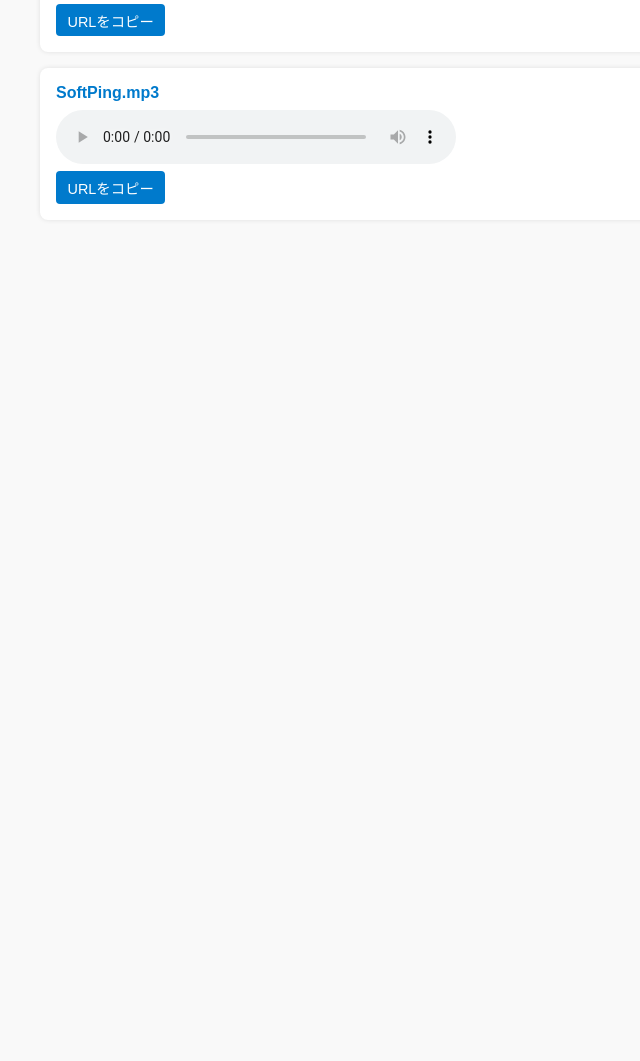
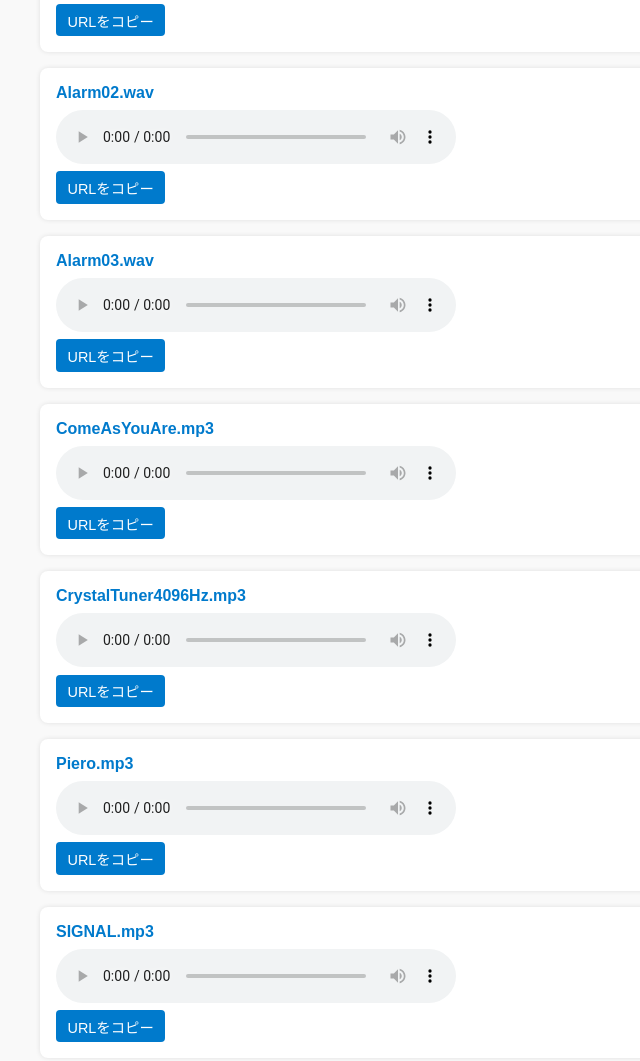
Before and after one commit to rie0924/notification-sounds, a plain HTML site: page index.html in a window 1280 px wide. Shown: the part 396-1457 px from the top of the page, without its empty margins (0-640 px from the left). Before the commit the page ends 800 px from the top, so only its background shows below. Drawn offline with Linux system fonts and the light colour scheme.

Commit message:
Update index.html

```diff
--- a/index.html
+++ b/index.html
@@ -27,35 +27,46 @@
 </head>
 <body>
   <h1>通知音一覧</h1>
-  <ul>
-    <li>
-      <a href="Ho4a1.mp3">Ho4a1.mp3</a>
-      <audio controls src="Ho4a1.mp3"></audio>
-      <button class="copy-btn" data-url="https://rie0924.github.io/notification-sounds/Ho4a1.mp3">URLをコピー</button>
-    </li>
-    <li>
-      <a href="Alarm01.wav">Alarm01.wav</a>
-      <audio controls src="Alarm01.wav"></audio>
-      <button class="copy-btn" data-url="https://rie0924.github.io/notification-sounds/Alarm01.wav">URLをコピー</button>
-    </li>
-    <li>
-      <a href="SoftPing.mp3">SoftPing.mp3</a>
-      <audio controls src="SoftPing.mp3"></audio>
-      <button class="copy-btn" data-url="https://rie0924.github.io/notification-sounds/SoftPing.mp3">URLをコピー</button>
-    </li>
-  </ul>
+  <ul id="sound-list"></ul>
 
   <script>
-    document.querySelectorAll('.copy-btn').forEach(button => {
-      button.addEventListener('click', () => {
-        const url = button.getAttribute('data-url');
+    const baseURL = "https://rie0924.github.io/notification-sounds/";
+    const files = [
+      "Ho4a1.mp3",
+      "Alarm01.wav",
+      "Alarm02.wav",
+      "Alarm03.wav",
+      "ComeAsYouAre.mp3",
+      "CrystalTuner4096Hz.mp3",
+      "Piero.mp3",
+      "SIGNAL.mp3",
+      "TooShyShy_Sims2.mp3",
+      "TopGun.wav",
+      "Waves.wav"
+    ];
+
+    const list = document.getElementById("sound-list");
+
+    files.forEach(file => {
+      const li = document.createElement("li");
+      li.innerHTML = `
+        <a href="${file}">${file}</a>
+        <audio controls src="${file}"></audio>
+        <button class="copy-btn" data-url="${baseURL}${file}">URLをコピー</button>
+      `;
+      list.appendChild(li);
+    });
+
+    document.addEventListener("click", e => {
+      if (e.target.classList.contains("copy-btn")) {
+        const url = e.target.getAttribute("data-url");
         navigator.clipboard.writeText(url).then(() => {
-          button.textContent = "コピーしました！";
+          e.target.textContent = "コピーしました！";
           setTimeout(() => {
-            button.textContent = "URLをコピー";
+            e.target.textContent = "URLをコピー";
           }, 1500);
         });
-      });
+      }
     });
   </script>
 </body>
```
